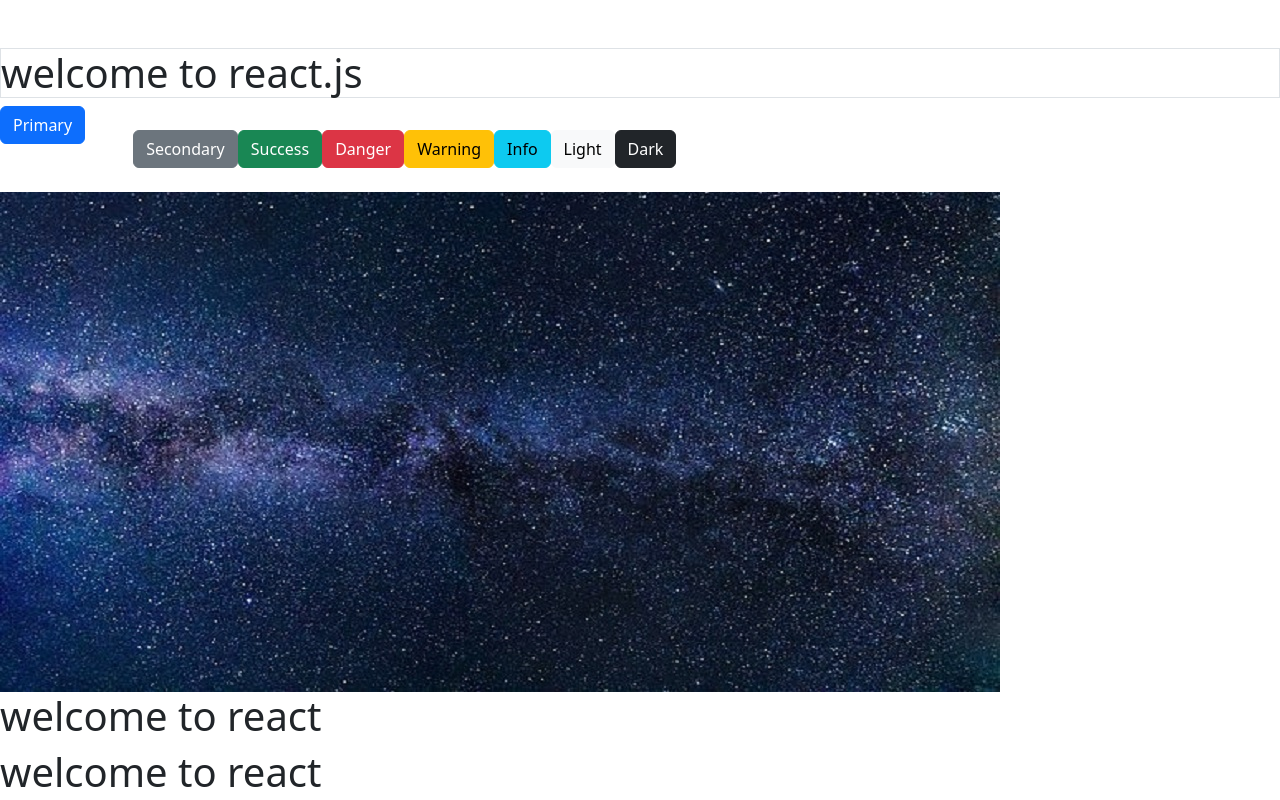
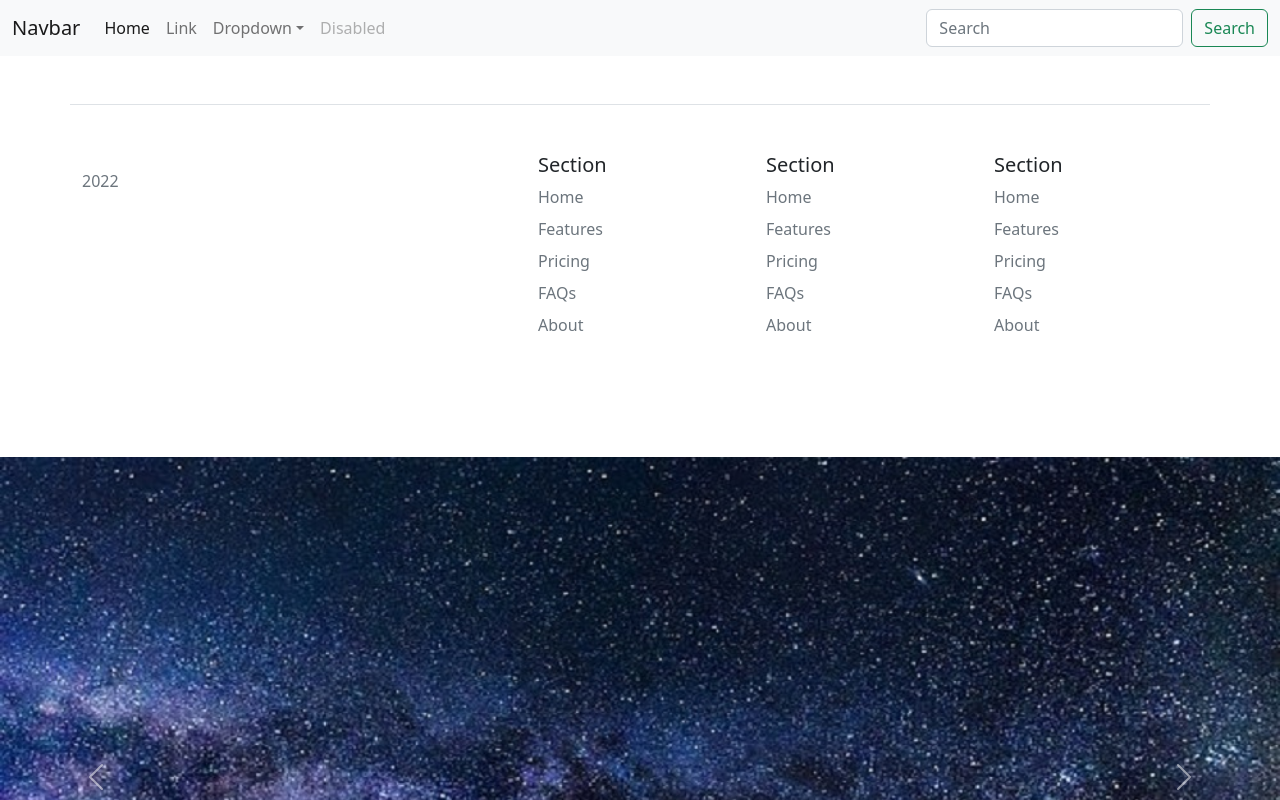
Before and after one commit to shashipandey100192/reactproject11, a React (Create React App) app: page / in a window 1280 px wide. Shown: the top 800 px of the page. Built offline with nearby package versions, Linux system fonts and the light colour scheme.

Commit message:
add bootstrap

```diff
--- a/src/App.js
+++ b/src/App.js
@@ -1,23 +1,58 @@
-// import logo from './logo.svg';
 
 import './App.css';
 import 'bootstrap/dist/css/bootstrap.min.css';
+import 'bootstrap/dist/js/bootstrap.bundle';
+import Mygallery from './pages/Gallery';
+import Myfooter from './pages/Footer';
 
 function App() {
   return (
-    <div>
-              <h1 className="border mt-5">welcome to react.js</h1>
-              <button type="button" className="btn btn-primary mb-5">Primary</button>
-              <button type="button" className="btn btn-secondary ms-5">Secondary</button>
-          <button type="button" className="btn btn-success m-s-5">Success</button>
-          <button type="button" className="btn btn-danger ml-5">Danger</button>
-          <button type="button" className="btn btn-warning">Warning</button>
-          <button type="button" className="btn btn-info">Info</button>
-          <button type="button" className="btn btn-light">Light</button>
-          <button type="button" className="btn btn-dark">Dark</button>
-          <img src="image/img2.jpg" alt="ducat" />
-    </div>
-    )
+    <>
+      <nav className="navbar navbar-expand-lg bg-light">
+        <div className="container-fluid">
+          <a className="navbar-brand" href="#">Navbar</a>
+          <button className="navbar-toggler" type="button" data-bs-toggle="collapse" data-bs-target="#navbarSupportedContent" aria-controls="navbarSupportedContent" aria-expanded="false" aria-label="Toggle navigation">
+            <span className="navbar-toggler-icon"></span>
+          </button>
+          <div className="collapse navbar-collapse" id="navbarSupportedContent">
+            <ul className="navbar-nav me-auto mb-2 mb-lg-0">
+              <li className="nav-item">
+                <a className="nav-link active" aria-current="page" href="#">Home</a>
+              </li>
+              <li className="nav-item">
+                <a className="nav-link" href="#">Link</a>
+              </li>
+              <li className="nav-item dropdown">
+                <a className="nav-link dropdown-toggle" href="#" role="button" data-bs-toggle="dropdown" aria-expanded="false">
+                  Dropdown
+                </a>
+                <ul className="dropdown-menu">
+                  <li><a className="dropdown-item" href="#">Action</a></li>
+                  <li><a className="dropdown-item" href="#">Another action</a></li>
+                  <li><hr className="dropdown-divider" /></li>
+                  <li><a className="dropdown-item" href="#">Something else here</a></li>
+                </ul>
+              </li>
+              <li className="nav-item">
+                <a className="nav-link disabled">Disabled</a>
+              </li>
+            </ul>
+            <form className="d-flex" role="search">
+              <input className="form-control me-2" type="search" placeholder="Search" aria-label="Search" />
+              <button className="btn btn-outline-success" type="submit">Search</button>
+            </form>
+          </div>
+        </div>
+      </nav>
+    <Myfooter />
+    <Mygallery></Mygallery>
+
+
+
+
+    </>
+
+  )
 }
 
 export default App;
--- a/src/index.js
+++ b/src/index.js
@@ -3,13 +3,13 @@ import ReactDOM from 'react-dom/client';
 import './index.css';
 import App from './App';
 import reportWebVitals from './reportWebVitals';
-import Myhome from './pages/Home';
+
 
 const root = ReactDOM.createRoot(document.getElementById('root'));
 root.render(
   <React.StrictMode>
     <App />
-    <Myhome></Myhome>
+
   </React.StrictMode>
 );
 
--- /dev/null
+++ b/src/pages/Footer.js
@@ -0,0 +1,60 @@
+import React from "react";
+import 'bootstrap/dist/css/bootstrap.min.css';
+import 'bootstrap/dist/js/bootstrap.bundle';
+
+function Myfooter()
+{
+    return(
+        <>
+        <div className="container">
+  <footer className="row row-cols-1 row-cols-sm-2 row-cols-md-5 py-5 my-5 border-top">
+    <div className="col mb-3">
+      <a href="/" className="d-flex align-items-center mb-3 link-dark text-decoration-none">
+      </a>
+      <p className="text-muted">2022</p>
+    </div>
+
+    <div className="col mb-3">
+
+    </div>
+
+    <div className="col mb-3">
+      <h5>Section</h5>
+      <ul className="nav flex-column">
+        <li className="nav-item mb-2"><a href="#" className="nav-link p-0 text-muted">Home</a></li>
+        <li className="nav-item mb-2"><a href="#" className="nav-link p-0 text-muted">Features</a></li>
+        <li className="nav-item mb-2"><a href="#" className="nav-link p-0 text-muted">Pricing</a></li>
+        <li className="nav-item mb-2"><a href="#" className="nav-link p-0 text-muted">FAQs</a></li>
+        <li className="nav-item mb-2"><a href="#" className="nav-link p-0 text-muted">About</a></li>
+      </ul>
+    </div>
+
+    <div className="col mb-3">
+      <h5>Section</h5>
+      <ul className="nav flex-column">
+        <li className="nav-item mb-2"><a href="#" className="nav-link p-0 text-muted">Home</a></li>
+        <li className="nav-item mb-2"><a href="#" className="nav-link p-0 text-muted">Features</a></li>
+        <li className="nav-item mb-2"><a href="#" className="nav-link p-0 text-muted">Pricing</a></li>
+        <li className="nav-item mb-2"><a href="#" className="nav-link p-0 text-muted">FAQs</a></li>
+        <li className="nav-item mb-2"><a href="#" className="nav-link p-0 text-muted">About</a></li>
+      </ul>
+    </div>
+
+    <div className="col mb-3">
+      <h5>Section</h5>
+      <ul className="nav flex-column">
+        <li className="nav-item mb-2"><a href="#" className="nav-link p-0 text-muted">Home</a></li>
+        <li className="nav-item mb-2"><a href="#" className="nav-link p-0 text-muted">Features</a></li>
+        <li className="nav-item mb-2"><a href="#" className="nav-link p-0 text-muted">Pricing</a></li>
+        <li className="nav-item mb-2"><a href="#" className="nav-link p-0 text-muted">FAQs</a></li>
+        <li className="nav-item mb-2"><a href="#" className="nav-link p-0 text-muted">About</a></li>
+      </ul>
+    </div>
+  </footer>
+</div>
+        </>
+    )
+
+}
+
+export default Myfooter
--- /dev/null
+++ b/src/pages/Gallery.js
@@ -0,0 +1,46 @@
+import React from "react";
+import 'bootstrap/dist/css/bootstrap.min.css';
+import 'bootstrap/dist/js/bootstrap.bundle';
+import Myfooter from "./Footer";
+
+function Mygallery()
+{
+
+    return(
+        <>
+        <div id="carouselExampleControls" className="carousel slide" data-bs-ride="carousel">
+        <div className="carousel-inner">
+          <div className="carousel-item active">
+            <img src="image/img2.jpg" className="d-block w-100" alt="first image" />
+          </div>
+          <div className="carousel-item">
+            <img src="image/img3.jpg" className="d-block w-100" alt="first image" />
+          </div>
+          <div className="carousel-item">
+            <img src="image/img4.jpg" className="d-block w-100" alt="first image" />
+          </div>
+          <div className="carousel-item">
+            <img src="image/img5.jpg" className="d-block w-100" alt="first image" />
+          </div>
+          <div className="carousel-item">
+            <img src="image/img6.jpg" className="d-block w-100" alt="first image" />
+          </div>
+          <div className="carousel-item">
+            <img src="image/img7.jpg" className="d-block w-100" alt="first image" />
+          </div>
+        </div>
+        <button className="carousel-control-prev" type="button" data-bs-target="#carouselExampleControls" data-bs-slide="prev">
+          <span className="carousel-control-prev-icon" aria-hidden="true"></span>
+          <span className="visually-hidden">Previous</span>
+        </button>
+        <button className="carousel-control-next" type="button" data-bs-target="#carouselExampleControls" data-bs-slide="next">
+          <span className="carousel-control-next-icon" aria-hidden="true"></span>
+          <span className="visually-hidden">Next</span>
+        </button>
+      </div>
+      <Myfooter/>
+        </>
+    )
+}
+
+export default Mygallery
--- a/src/pages/Home.js
+++ /dev/null
@@ -1,39 +0,0 @@
-import React, { Fragment } from "react";
-
-function Myhome()
-{
-    // return <h1>web</h1>
-
-    // return(
-    //     <h1>welcome to react</h1>
-    // )
-
-
-    // return(
-    //     <div>
-    //     <h1>welcome to react</h1>
-    //     <h1>welcome to react</h1>
-    //     <h1>welcome to react</h1>
-    //     </div>
-    // )
-
-    // return(
-    //     <>
-    //     <h1>welcome to react</h1>
-    //     <h1>welcome to react</h1>
-    //     <h1>welcome to react</h1>
-    //     </>
-    // )
-
-    return(
-        <Fragment>
-        <h1>welcome to react</h1>
-        <h1>welcome to react</h1>
-        <h1>welcome to react</h1>
-        </Fragment>
-    )
-
-
-}
-
-export default Myhome
```
